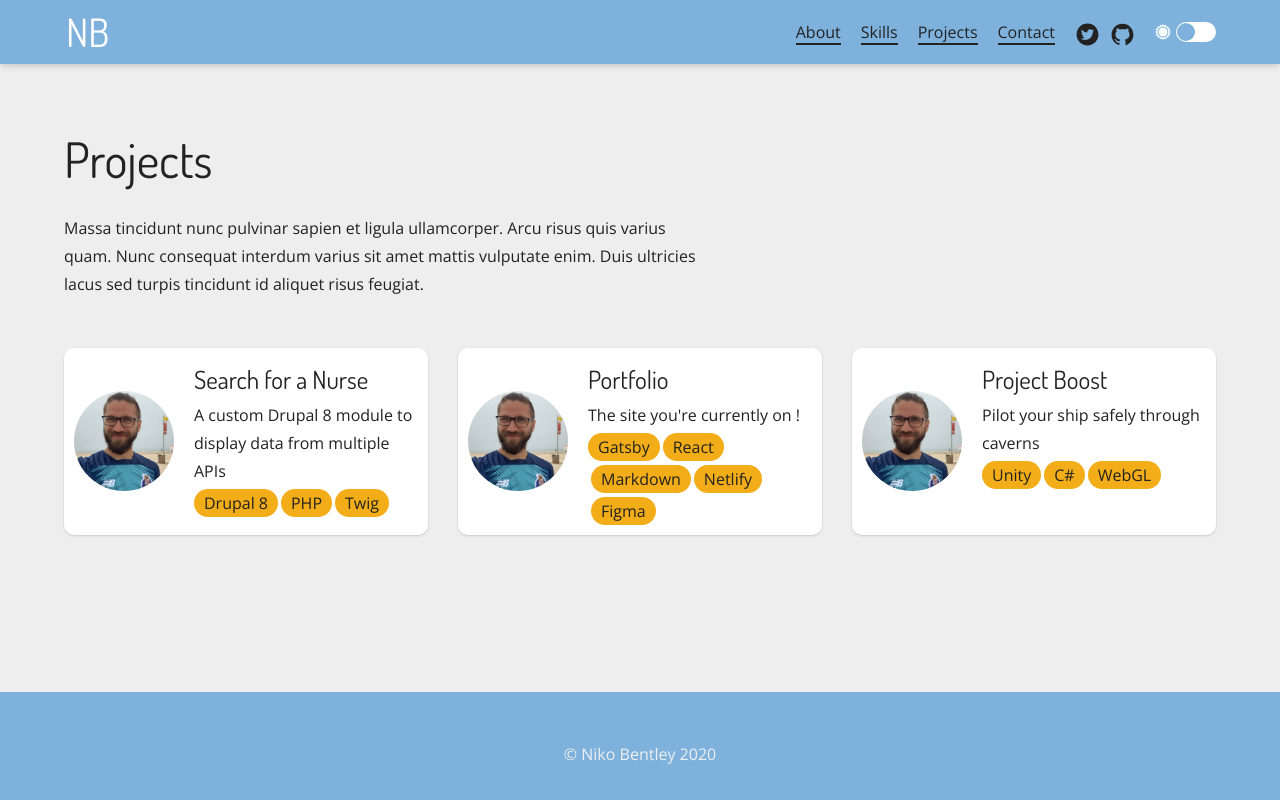
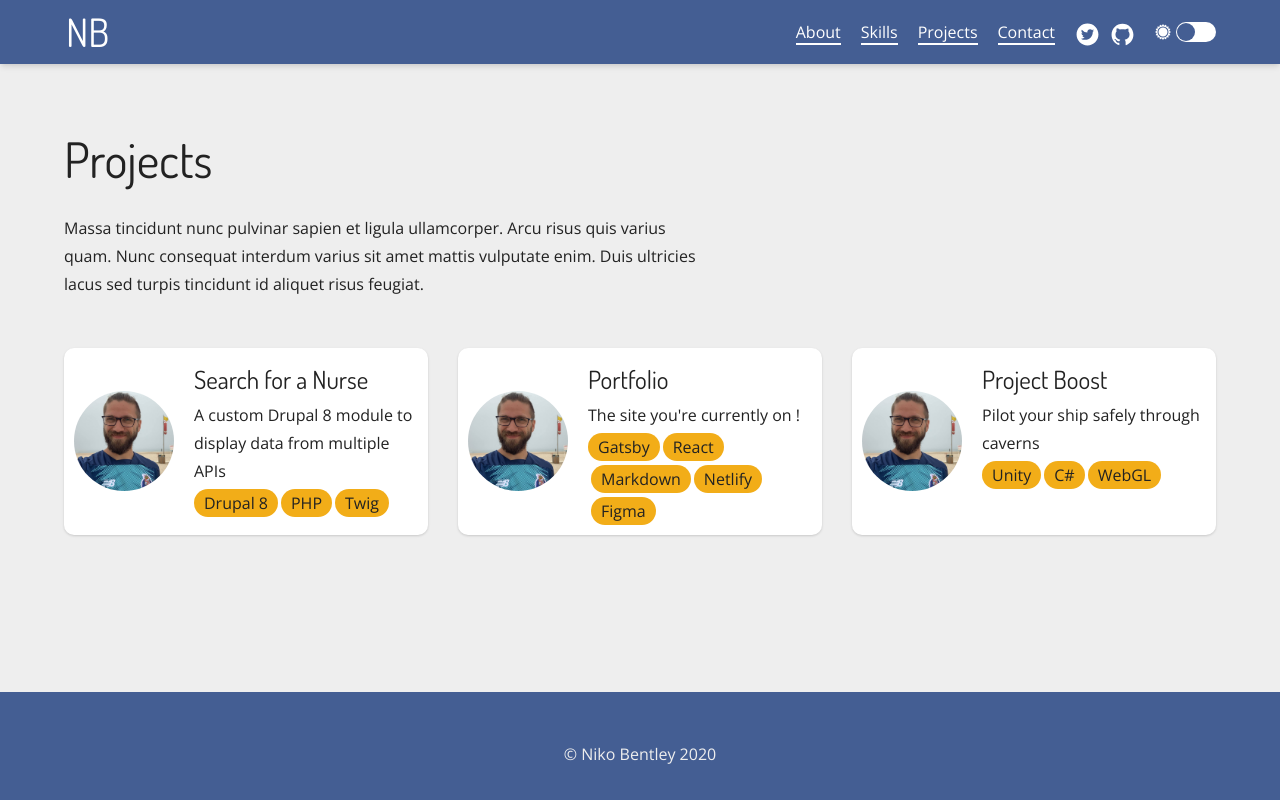
Before and after one commit to MapleThunder/Portfolio, a Gatsby site: page /projects in a window 1280 px wide. Built offline with nearby package versions, Linux system fonts and the light colour scheme; Gatsby itself is replaced by a stand-in of ours.

Commit message:
accessibility changes for colours

```diff
--- a/src/styles/style.css
+++ b/src/styles/style.css
@@ -5,7 +5,6 @@
   --blanchedAlmond: #fcecc9;
   --honeyYellow: #f2ad18;
   --lightPink: #fcb0b3;
-  /* --redSalsa: #f93943; */
   --redSalsa: #ff424f;
   --aero: #7eb2dd;
   --bdazzledBlue: #445e93;
@@ -18,7 +17,7 @@
   /* Define the colour's intentions */
   --background: var(--lightGrey);
   --textColour: var(--black);
-  --primary: var(--aero);
+  --primary: var(--bdazzledBlue);
   --accent: var(--honeyYellow);
   --danger: var(--redSalsa);
   --lineColour: var(--textColour);
@@ -99,9 +98,9 @@ header {
 }
 
 header nav a {
-  color: var(--textColour);
+  color: var(--white);
   text-decoration: none;
-  border-bottom: solid 2px var(--textColour);
+  border-bottom: solid 2px var(--white);
 }
 
 header nav a + a {
@@ -117,6 +116,7 @@ header nav a:focus {
 
 footer {
   --footerTextColour: var(--lightGrey);
+
   background-color: var(--footerBackground);
   color: var(--footerTextColour);
   width: 100%;
@@ -161,7 +161,8 @@ p a:hover,
 p a:focus,
 blockquote a:hover,
 blockquote a:focus {
-  background-color: var(--primary);
+  background-color: var(--accent);
+  border-bottom: solid 2px var(--accent);
 }
 
 h1,
```
